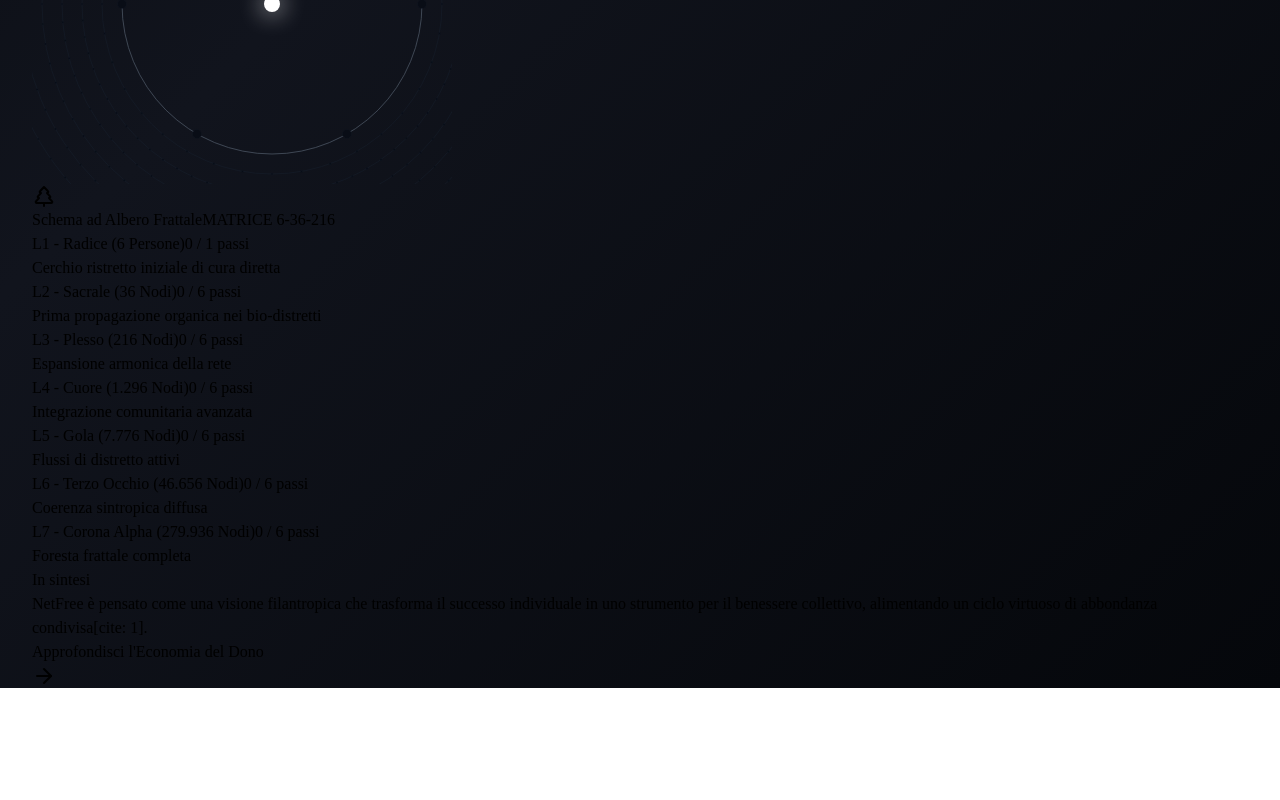
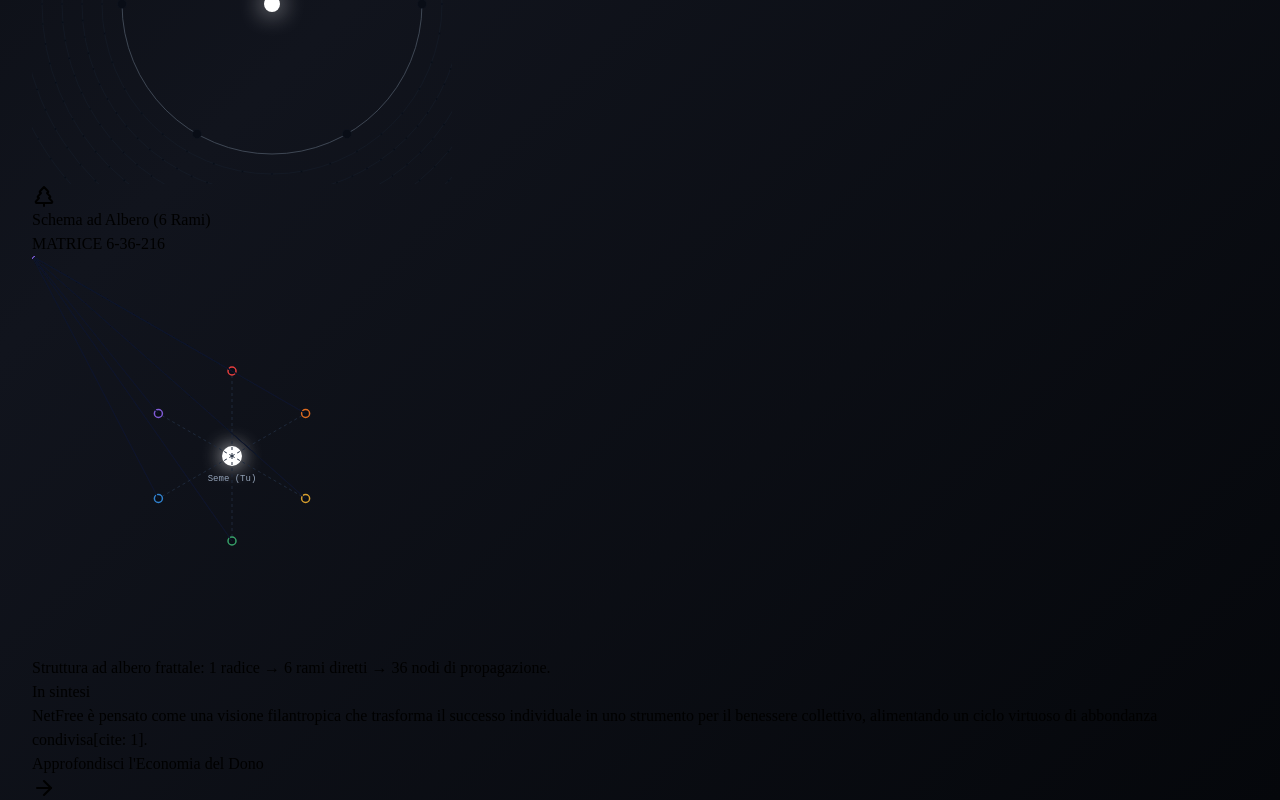
Before and after one commit to railim45-maker/LCR-Netfree-RWA, a React (Vite) app in the folder client/: page /privato/netfree in a window 1280 px wide. Shown: the part 1244-2044 px from the top of the page. Before the commit the page ends 1932 px from the top, so only its background shows below. Built offline with nearby package versions, Linux system fonts and the light colour scheme.

Commit message:
Refactor labels and descriptions in NetFreeDeepDive
Updated descriptions and labels for clarity in the NetFreeDeepDive component.

```diff
--- a/client/src/pages/NetFreeDeepDive.tsx
+++ b/client/src/pages/NetFreeDeepDive.tsx
@@ -5,7 +5,7 @@ import { useState } from "react";
 export default function NetFreeDeepDive() {
   const [activeFocusLevel, setActiveFocusLevel] = useState(1);
   const [lensLevels, setLensLevels] = useState([
-    { level: 1, maxSteps: 1, currentSteps: 0, currentRad: 170, displayDots: 6, label: "L1 - Radice", peopleCount: "6 Persone", desc: "Cerchio ristretto iniziale di cura diretta" },
+    { level: 1, maxSteps: 1, currentSteps: 0, currentRad: 170, displayDots: 6, label: "L1 - Radice", peopleCount: "6 Persone", desc: "Cerchio ristretto iniziale di cura diretta[cite: 1]" },
     { level: 2, maxSteps: 6, currentSteps: 0, currentRad: 190, displayDots: 36, label: "L2 - Sacrale", peopleCount: "36 Nodi", desc: "Prima propagazione organica nei bio-distretti" },
     { level: 3, maxSteps: 6, currentSteps: 0, currentRad: 210, displayDots: 108, label: "L3 - Plesso", peopleCount: "216 Nodi", desc: "Espansione armonica della rete" },
     { level: 4, maxSteps: 6, currentSteps: 0, currentRad: 220, displayDots: 180, label: "L4 - Cuore", peopleCount: "1.296 Nodi", desc: "Integrazione comunitaria avanzata" },
@@ -156,7 +156,7 @@ export default function NetFreeDeepDive() {
         </div>
 
         {/* ========================================================================= */}
-        {/* DASHBOARD INTERATTIVA DÒPPIA: QUANTUM LENS MATRIX + SCHEMA AD ALBERO PARALLELO */}
+        {/* DASHBOARD INTERATTIVA: QUANTUM LENS MATRIX + DIAGRAMMA AD ALBERO FRATTALE */}
         {/* ========================================================================= */}
         <div className="rounded-3xl border border-slate-800 bg-slate-950 p-6 md:p-8 text-slate-100 shadow-2xl space-y-8 relative overflow-hidden">
           <div className="absolute top-0 right-0 w-96 h-96 bg-purple-600/10 rounded-full blur-3xl pointer-events-none" />
@@ -164,13 +164,13 @@ export default function NetFreeDeepDive() {
           <div className="text-center space-y-2 max-w-2xl mx-auto">
             <div className="inline-flex items-center gap-2 px-3 py-1 rounded-full bg-slate-900 border border-slate-800 text-purple-400 text-[10px] font-mono tracking-widest">
               <span className="w-2 h-2 rounded-full bg-purple-500 animate-pulse"></span>
-              LCR-NETFREE QUANTUM LENS PROTOCOLO v6.0 + TREE MAPPING
+              LCR-NETFREE QUANTUM LENS PROTOCOLO v6.0 + FRACTAL TREE MAPPING
             </div>
             <h3 className="text-xl md:text-2xl font-black text-white font-mono tracking-tight">
               REATTORE RADIALE E SCHEMA AD ALBERO FRATTALE PARALLELO
             </h3>
             <p className="text-slate-400 text-xs font-light">
-              I cerchi concentrici e l'albero relazionale si popolano all'unisono, mostrando in tempo reale il numero esatto di persone e nodi attivi per livello.
+              Il reattore concentrico e il diagramma ad albero ramificato (stile network marketing organico) si popolano all'unisono, mostrando le 6 direttrici di sviluppo e i nodi attivi.
             </p>
           </div>
 
@@ -196,7 +196,7 @@ export default function NetFreeDeepDive() {
             </button>
           </div>
 
-          {/* GRID PRINCIPALE: SINISTRA REATTORE CERCHI, DESTRA SCHEMA AD ALBERO */}
+          {/* GRID PRINCIPALE: SINISTRA REATTORE CERCHI, DESTRA DIAGRAMMA AD ALBERO FRATTALE */}
           <div className="grid grid-cols-1 lg:grid-cols-12 gap-6 items-stretch pt-2">
 
             {/* 1. REATTORE VISIVO SVG (SINISTRA - 6 COLONNE) */}
@@ -253,43 +253,79 @@ export default function NetFreeDeepDive() {
               </svg>
             </div>
 
-            {/* 2. SCHEMA AD ALBERO PARALLELO (DESTRA - 6 COLONNE) */}
-            <div className="lg:col-span-6 bg-slate-900/60 border border-slate-800/80 rounded-2xl p-5 backdrop-blur-md flex flex-col justify-between space-y-3">
-              <div className="flex justify-between items-center border-b border-slate-800 pb-2">
-                <span className="text-[10px] font-bold text-slate-400 uppercase tracking-wider font-mono flex items-center gap-1.5">
-                  <TreePine className="w-3.5 h-3.5 text-emerald-400" /> Schema ad Albero Frattale
-                </span>
-                <span className="text-[9px] font-mono bg-emerald-950 text-emerald-400 px-2 py-0.5 rounded border border-emerald-500/20">
-                  MATRICE 6-36-216
-                </span>
+            {/* 2. DIAGRAMMA AD ALBERO FRATTALE SVG (DESTRA - 6 COLONNE) */}
+            <div className="lg:col-span-6 bg-slate-900/40 border border-slate-800/60 rounded-2xl p-4 flex flex-col items-center justify-center relative shadow-inner overflow-hidden min-h-[460px]">
+              <div className="absolute top-3 left-4 text-[9px] font-mono text-emerald-400 uppercase tracking-widest flex items-center gap-1.5">
+                <TreePine className="w-3.5 h-3.5 text-emerald-400" /> Schema ad Albero (6 Rami)
+              </div>
+              <div className="absolute top-3 right-4 text-[9px] font-mono text-slate-500 tracking-widest">
+                MATRICE 6-36-216
               </div>
 
-              <div className="space-y-2 font-mono text-xs max-h-[400px] overflow-y-auto pr-1">
-                {lensLevels.map((lvl) => {
-                  const isFocused = lvl.level === activeFocusLevel;
-                  const isPast = lvl.level < activeFocusLevel;
-                  const isCompleted = lvl.currentSteps === lvl.maxSteps;
-                  const borderColor = chakraColors[lvl.level - 1];
+              {/* Ramo SVG Diagram: Da un centro radiale partono 6 linee a raggiera che ramificano */}
+              <svg width="400" height="400" className="block overflow-visible mt-6">
+                {/* Nodo Centrale (Radice / Tu) */}
+                <circle cx="200" cy="200" r="10" fill="#ffffff" style={{ filter: 'drop-shadow(0 0 10px rgba(255,255,255,0.9))' }} />
+                <text x="200" y="225" textAnchor="middle" fill="#94a3b8" fontSize="9" fontFamily="monospace">Seme (Tu)</text>
+
+                {/* 6 Raming / Linee principali del Livello 1 */}
+                {Array.from({ length: 6 }).map((_, branchIdx) => {
+                  const angle = (branchIdx * 2 * Math.PI) / 6 - Math.PI / 2;
+                  const l1Distance = 85;
+                  const x1 = 200 + l1Distance * Math.cos(angle);
+                  const y1 = 200 + l1Distance * Math.sin(angle);
+                  const branchColor = chakraColors[branchIdx];
+
+                  const isL1Active = lensLevels[0].currentSteps > 0 || activeFocusLevel > 1;
 
                   return (
-                    <div
-                      key={lvl.level}
-                      className={`p-3 bg-slate-950/70 rounded-xl border border-slate-800/70 space-y-1 transition-all border-l-4 ${isPast || isFocused ? 'opacity-100' : 'opacity-40'}`}
-                      style={{ borderLeftColor: borderColor }}
-                    >
-                      <div className="flex justify-between items-center">
-                        <span className={`font-bold ${isFocused ? 'text-white' : 'text-slate-300'} text-[11px]`}>
-                          {lvl.label} ({lvl.peopleCount})
-                        </span>
-                        <span className={`text-[10px] px-2 py-0.5 rounded ${isCompleted ? 'bg-emerald-950 text-emerald-400 border border-emerald-500/30' : 'bg-slate-900 text-slate-400'}`}>
-                          {lvl.currentSteps} / {lvl.maxSteps} passi
-                        </span>
-                      </div>
-                      <p className="text-[10px] text-slate-400 font-light">{lvl.desc}</p>
-                    </div>
+                    <g key={branchIdx}>
+                      {/* Linea radice -> 6 nodi L1 */}
+                      <line
+                        x1="200" y1="200" x2={x1} y2={y1}
+                        stroke={isL1Active ? branchColor : '#1e293b'}
+                        strokeWidth={isL1Active ? "2" : "1"}
+                        strokeDasharray={isL1Active ? "none" : "3,3"}
+                        style={isL1Active ? { filter: `drop-shadow(0 0 4px ${branchColor})` } : undefined}
+                      />
+                      {/* Nodo L1 */}
+                      <circle
+                        cx={x1} cy={y1} r={isL1Active ? "6" : "4"}
+                        fill={isL1Active ? branchColor : '#090d16'}
+                        stroke={branchColor} strokeWidth="1.5"
+                      />
+
+                      {/* Sotto-ramificazioni L2 (36 nodi totali, 6 per ciascun ramo L1) */}
+                      {Array.from({ length: 6 }).map((subIdx) => {
+                        const subAngle = angle + ((subIdx - 2.5) * 0.22);
+                        const l2Distance = 150;
+                        const x2 = 200 + l2Distance * Math.cos(subAngle);
+                        const y2 = 200 + l2Distance * Math.sin(subAngle);
+
+                        const isL2Active = (lensLevels[1].currentSteps > subIdx && lensLevels[0].currentSteps > 0) || activeFocusLevel > 2;
+
+                        return (
+                          <g key={subIdx}>
+                            <line
+                              x1={x1} y1={y1} x2={x2} y2={y2}
+                              stroke={isL2Active ? branchColor : '#0f172a'}
+                              strokeWidth={isL2Active ? "1.2" : "0.5"}
+                            />
+                            <circle
+                              cx={x2} cy={y2} r={isL2Active ? "3.5" : "2"}
+                              fill={isL2Active ? branchColor : '#090d16'}
+                              stroke={branchColor} strokeWidth="1"
+                            />
+                          </g>
+                        );
+                      })}
+                    </g>
                   );
                 })}
-              </div>
+              </svg>
+              <p className="text-[10px] text-slate-400 text-center font-light mt-2">
+                Struttura ad albero frattale: 1 radice → 6 rami diretti → 36 nodi di propagazione.
+              </p>
             </div>
 
           </div>
```
